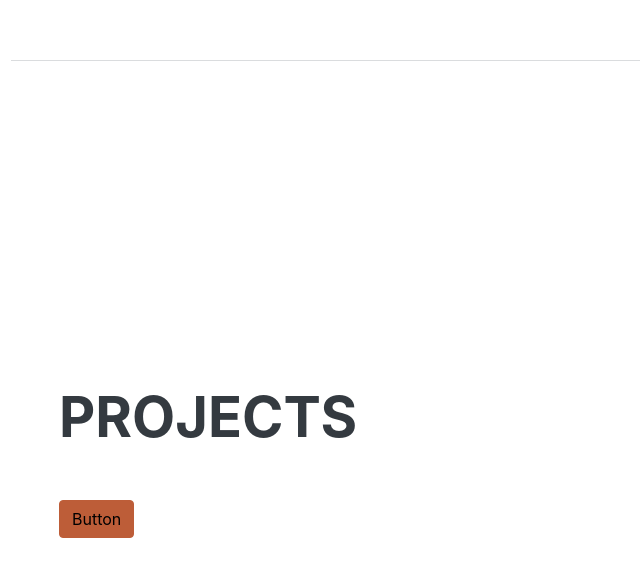
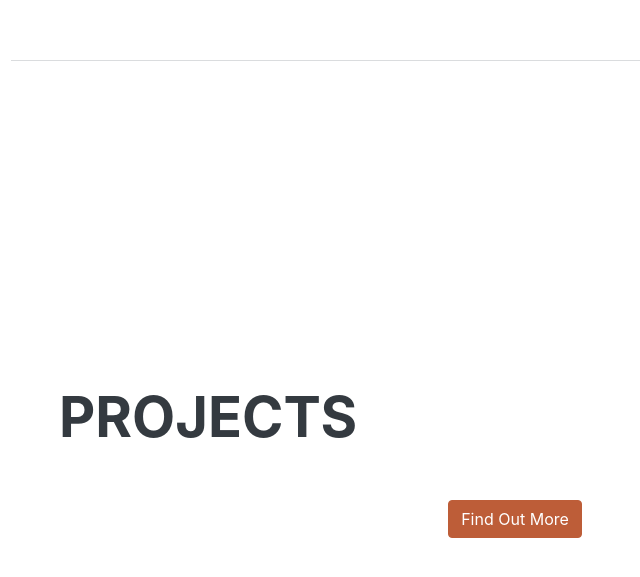
Before and after one commit to chrlatte/chrlatte.github.io, a plain HTML site: page index.html in a window 1280 px wide. Shown: the part 4745-5322 px from the top of the page, without its empty margins (261-901 px from the left). Drawn offline with nearby package versions, Linux system fonts and the light colour scheme; a web font is replaced by a local one.

Commit message:
button updated

```diff
--- a/index.html
+++ b/index.html
@@ -247,8 +247,21 @@
                 <div class="resume-section-content">
                     <h2 class="mb-5">Projects</h2>
 
-                    <a class="btn btn-primary btn-xl" href="#about">Button</a>
+                    <!--a class="btn btn-primary btn-xl" href="#about">Button1</a>
+                    <a class="btn btn-primary btn-xl" href="#about">Button2</a-->
 
+                    <header class="masthead">
+                        <div class="container px-4 px-lg-5 h-100">
+                            <div class="row gx-4 gx-lg-5 h-100 align-items-center justify-content-center text-center">
+                                <div class="col-lg-8 align-self-end">
+
+                                </div>
+                                <div class="col-lg-8 align-self-baseline">
+                                    <a class="btn btn-primary btn-xl text-white" href="#about">Find Out More</a>
+                                </div>
+                            </div>
+                        </div>
+                    </header>
                     <!--
                     <div class="d-flex flex-column flex-md-row justify-content-between mb-5">
                         <div class="flex-grow-1">
```
